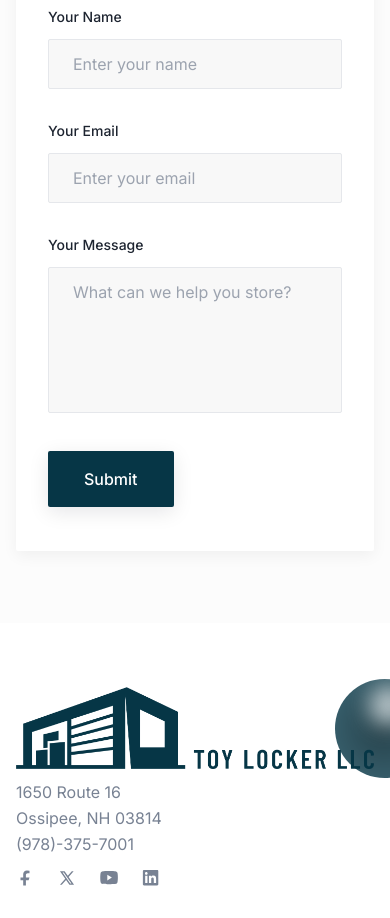
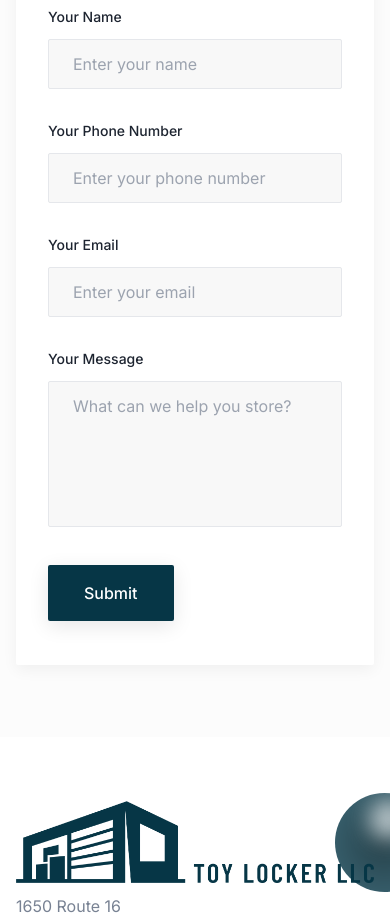
Before and after one commit to Coleman-McDonough/toylockerllc, a Next.js app: page / in a window 390 px wide. Shown: the part 7200-8118 px from the top of the page. Built offline with nearby package versions, Linux system fonts and the light colour scheme.

Commit message:
added phone number

```diff
--- a/src/app/api/send-email/route.ts
+++ b/src/app/api/send-email/route.ts
@@ -1,9 +1,9 @@
-import { NextResponse } from "next/server";
-import nodemailer from "nodemailer";
+import { NextResponse } from "next/server"
+import nodemailer from "nodemailer"
 
 export async function POST(request: Request) {
   try {
-    const { name, email, message } = await request.json();
+    const { name, email, message, phone } = await request.json()
 
     const transporter = nodemailer.createTransport({
       host: "live.smtp.mailtrap.io",
@@ -12,32 +12,32 @@ export async function POST(request: Request) {
         user: process.env.MAILTRAP_USER,
         pass: process.env.MAILTRAP_PASS,
       },
-    });
+    })
 
     const mailOptions = {
       from: `Toy Locker Email <emailer@toylocker.llc>`,
       to: process.env.EMAIL_TO,
       subject: `Toy Locker message from ${name}`,
       text: message,
-      html: `<p>You have a new message from the Toy Locker website</p><p><strong>Name: </strong> ${name}</p><p><strong>Email: </strong> ${email}</p><p><strong>Message: </strong> ${message}</p>`,
-    };
+      html: `<p>You have a new message from the Toy Locker website</p><p><strong>Name: </strong> ${name}</p><p><strong>Email: </strong> ${email}</p><p><strong>Phone Number: </strong> ${phone}</p><p><strong>Message: </strong> ${message}</p>`,
+    }
 
     try {
-      const info = await transporter.sendMail(mailOptions);
-      console.log("Email sent: ", info.response);
-      return NextResponse.json({ success: true });
+      const info = await transporter.sendMail(mailOptions)
+      console.log("Email sent: ", info.response)
+      return NextResponse.json({ success: true })
     } catch (error) {
-      console.error("Error sending email: ", error);
+      console.error("Error sending email: ", error)
       return NextResponse.json(
         { error: "Error sending email", details: error.message },
         { status: 500 },
-      );
+      )
     }
   } catch (error) {
-    console.error("Error parsing request body: ", error);
+    console.error("Error parsing request body: ", error)
     return NextResponse.json(
       { error: "Error parsing request body", details: error.message },
       { status: 500 },
-    );
+    )
   }
 }
--- a/src/components/Contact/index.tsx
+++ b/src/components/Contact/index.tsx
@@ -6,6 +6,7 @@ const Contact = () => {
     name: "",
     email: "",
     message: "",
+    phone: "",
   })
   const [status, setStatus] = useState("") // State for form submission status
   const [errorMessage, setErrorMessage] = useState("") // State for error message
@@ -38,7 +39,7 @@ const Contact = () => {
         setSuccessMessage(
           "Your message has been sent successfully! We'll get back to you ASAP.",
         )
-        setFormData({ name: "", email: "", message: "" }) // Reset form fields
+        setFormData({ name: "", email: "", message: "", phone: "" }) // Reset form fields
       } else {
         setStatus("") // Clear status
         setErrorMessage(
@@ -91,6 +92,25 @@ const Contact = () => {
                     </div>
                   </div>
                   <div className="w-full px-4 md:w-1/2">
+                    <div className="mb-8">
+                      <label
+                        htmlFor="phone"
+                        className="dark:text-white mb-3 block text-sm font-medium text-dark"
+                      >
+                        Your Phone Number
+                      </label>
+                      <input
+                        type="phone"
+                        name="phone"
+                        value={formData.phone}
+                        onChange={handleChange}
+                        placeholder="Enter your phone number"
+                        className="border-stroke dark:border-transparent dark:bg-[#2C303B] dark:text-body-color-dark dark:shadow-two dark:focus:border-primary dark:focus:shadow-none w-full rounded-sm border bg-[#f8f8f8] px-6 py-3 text-base text-body-color outline-none focus:border-primary"
+                      />
+                    </div>
+                  </div>
+
+                  <div className="w-full px-4">
                     <div className="mb-8">
                       <label
                         htmlFor="email"
```
